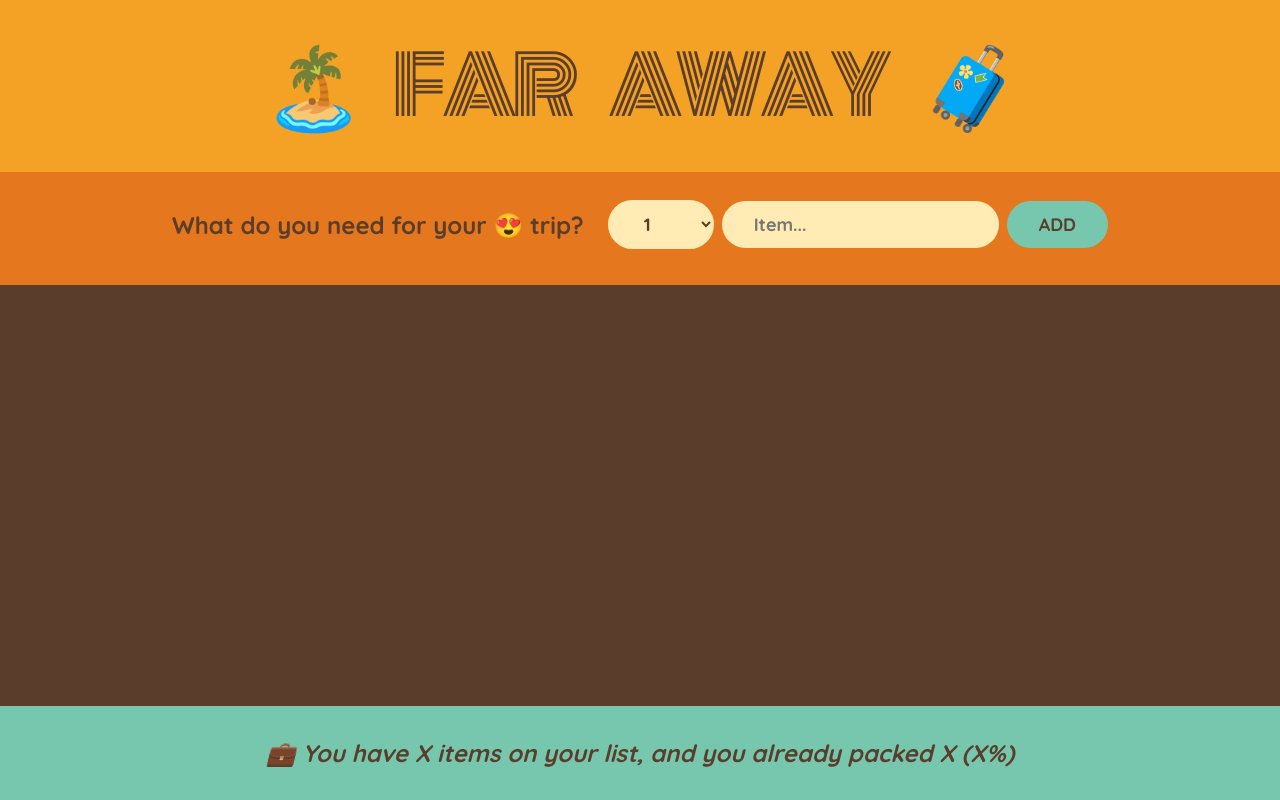
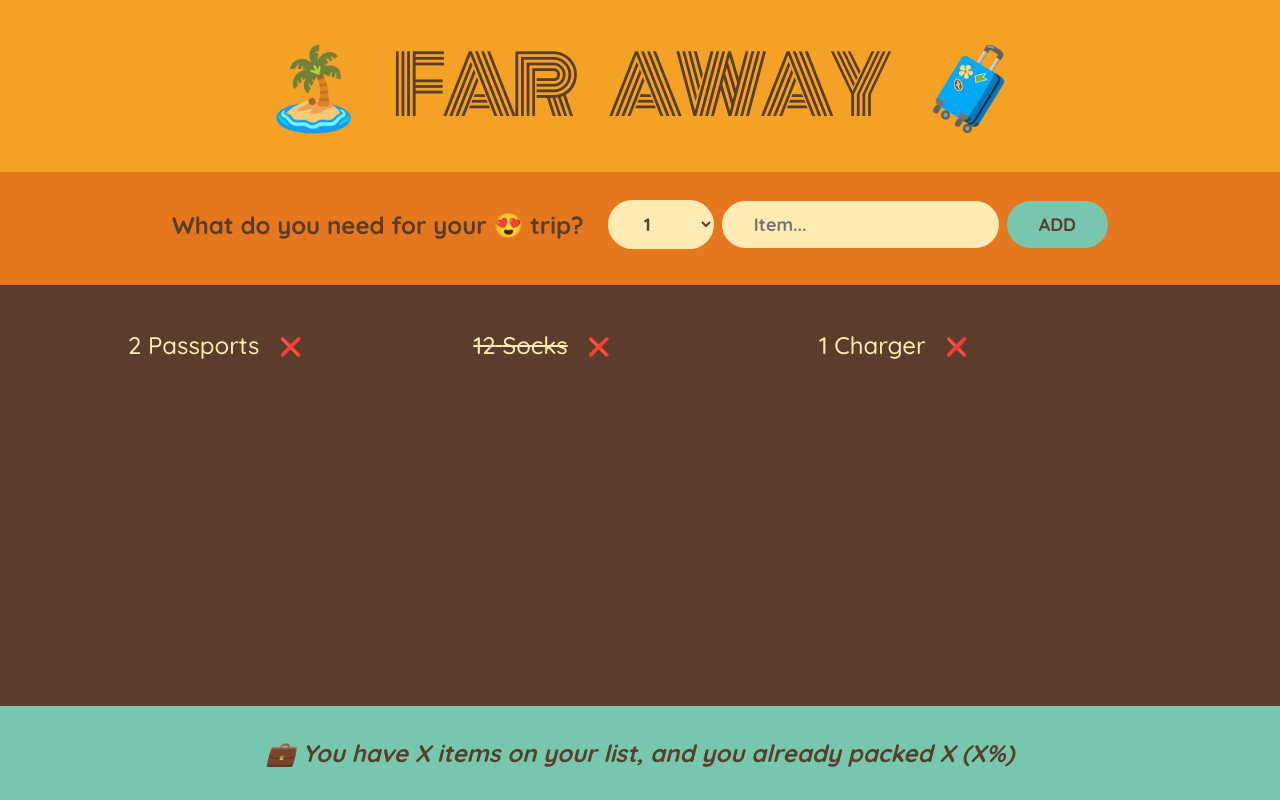
Before and after one commit to kerstin-w/far-away-app, a React (Create React App) app: page / in a window 1280 px wide. Built offline with nearby package versions, Linux system fonts and the light colour scheme.

Commit message:
feat: Implement handleDeleteItem function. This commit introduces the handleDeleteItem function, which filters out an item from an array based on its id. The id parameter serves as the unique identifier of the item to be removed from the list of items.

```diff
--- a/src/App.js
+++ b/src/App.js
@@ -11,17 +11,31 @@ const initialItems = [
  * a div with the class name "app".
  */
 export default function App() {
-  const [items, setItems] = useState([]);
+  const [items, setItems] = useState(initialItems);
 
+  /**
+   * The `handleAddItems` function adds a new item to an existing array of items.
+   * The `handleAddItems` function takes an `item` parameter as input. This parameter
+   * represents the item that needs to be added to the existing list of items.
+   */
   function handleAddItems(item) {
     setItems((items) => [...items, item]);
+  }
+
+  /**
+   * The function `handleDeleteItem` filters out an item from an array based on its id.
+   * The `id` parameter in the `handleDeleteItem` function is the unique identifier of the
+   * item that needs to be deleted from the list of items.
+   */
+  function handleDeleteItem(id) {
+    setItems((items) => items.filter((item) => item.id !== id));
   }
 
   return (
     <div className="app">
       <Logo />
       <Form onAddItems={handleAddItems} />
-      <PackingList items={items} />
+      <PackingList items={items} onDeleteItem={handleDeleteItem} />
       <Stats />
     </div>
   );
@@ -85,12 +99,12 @@ function Form({ onAddItems }) {
   );
 }
 
-function PackingList({ items }) {
+function PackingList({ items, onDeleteItem }) {
   return (
     <div className="list">
       <ul>
         {items.map((item) => (
-          <Item item={item} key={item.id} />
+          <Item item={item} onDeleteItem={onDeleteItem} key={item.id} />
         ))}
       </ul>
     </div>
@@ -103,13 +117,13 @@ function PackingList({ items }) {
  * description of the item, with a strikethrough style applied if the item is marked as packed.
  * Additionally, there is a button with a cross mark emoji inside the list item.
  */
-function Item({ item }) {
+function Item({ item, onDeleteItem }) {
   return (
     <li>
       <span style={item.packed ? { textDecoration: "line-through" } : {}}>
         {item.quantity} {item.description}
       </span>
-      <button>❌</button>
+      <button onClick={() => onDeleteItem(item.id)}>❌</button>
     </li>
   );
 }
```
